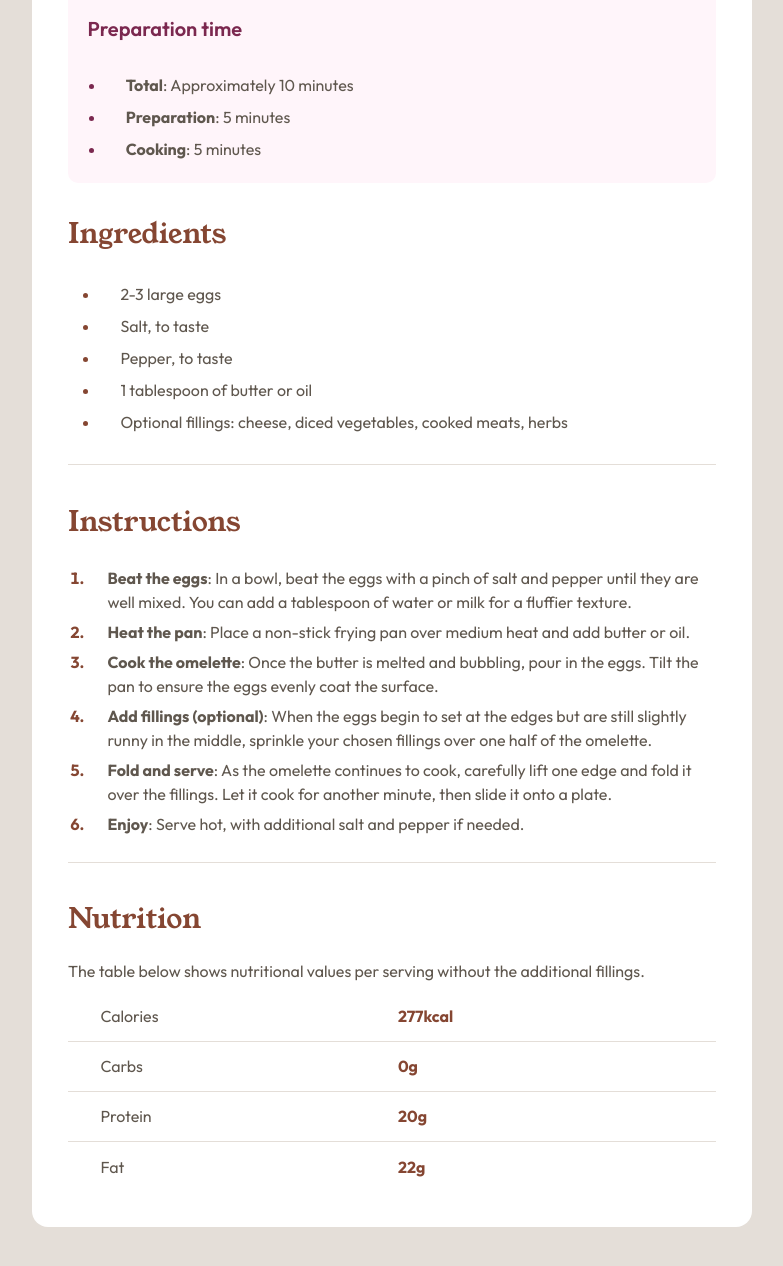
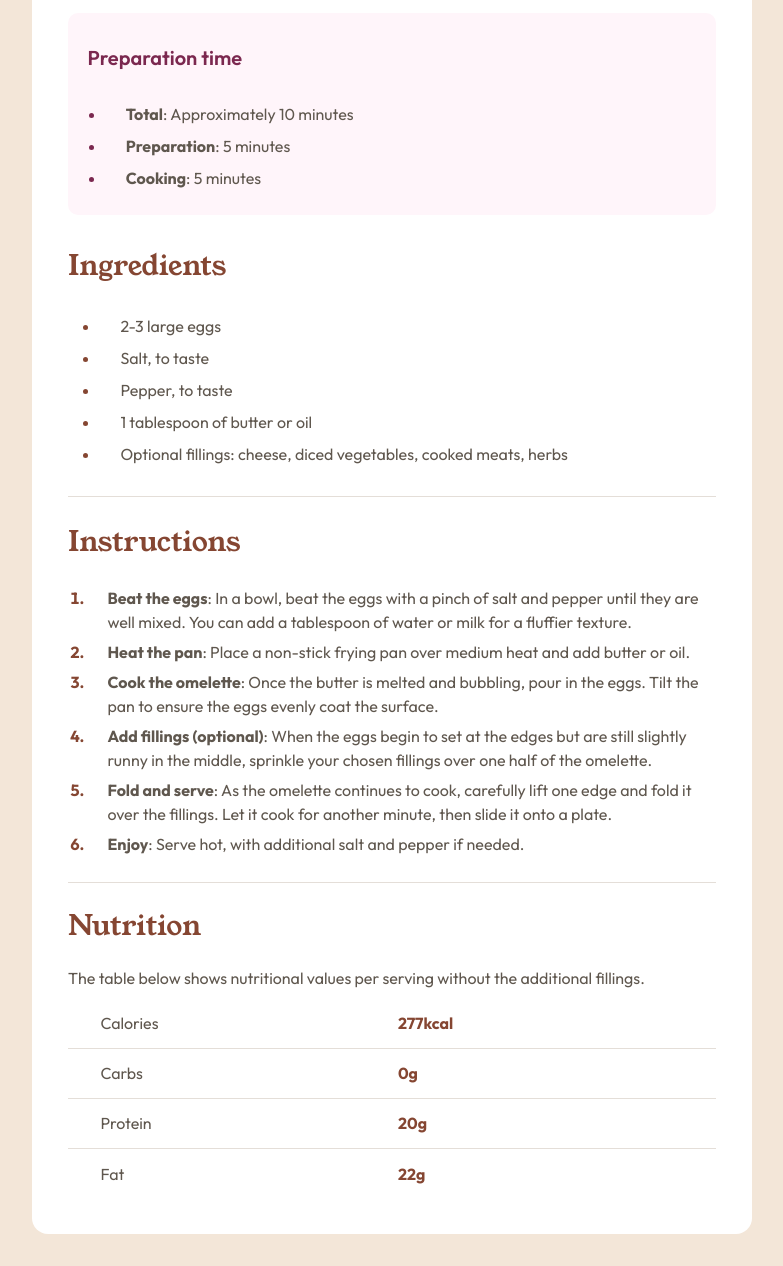
Before and after one commit to IhateCSS-CSSdestroyerGANG/recipe-training, a plain HTML site: page index.html in a window 1280 px wide. Shown: the part 602-1868 px from the top of the page, without its empty margins (248-1031 px from the left). Drawn offline with Linux system fonts and the light colour scheme.

Commit message:
Third commit

```diff
--- a/styles.css
+++ b/styles.css
@@ -1,7 +1,7 @@
 @import url('https://fonts.googleapis.com/css2?family=Outfit:wght@400;600;700&family=Young+Serif&display=swap');
 
 body{
-    background-color: hsl(30, 18%, 87%);
+    background-color: hsl(30, 54%, 90%);
     display: flex;
     align-items: center;
     justify-content: center;
@@ -36,12 +36,14 @@ strong, b {
 
 }
 
+
+
 .card_container_heading_table{
     background-color: hsl(330, 100%, 98%);
     border-radius: 10px;
     padding: 3%;
-    padding-top: 0.25%;
-    padding-bottom: 0.25%;
+    padding-top: 5px;
+    padding-bottom: 5px;
     line-height: 2;
 }
 
@@ -68,6 +70,7 @@ strong, b {
     line-height: 2;
     padding-bottom: 10px;
     border-bottom: 1px solid hsl(30, 18%, 87%);
+
 }
 
 .card_container_heading_ingridients ul{
@@ -92,10 +95,13 @@ strong, b {
 
 .card_container_heading{
     margin: 5%;
+    margin-bottom: 2%;
 }
 
 .card_container_instruction{
     margin: 5%;
+    margin-top: 2%;
+    margin-bottom: 2%;
     padding-bottom: 10px;
     line-height: 1.5;
     border-bottom: 1px solid hsl(30, 18%, 87%);
@@ -117,6 +123,7 @@ strong, b {
 
 .card_container_nutrition{
     margin: 5%;
+    margin-top: 2%;
 }
 
 .card_container_nutrition_pargraph_table{
@@ -166,7 +173,7 @@ tr:not(:last-child) {
 @media (min-width: 1200px) {
     .card_container {
         width: 60%;
-        margin-top: 6%;
+        margin-top: 8%;
         margin-bottom: 6%;
     }
 }
```
